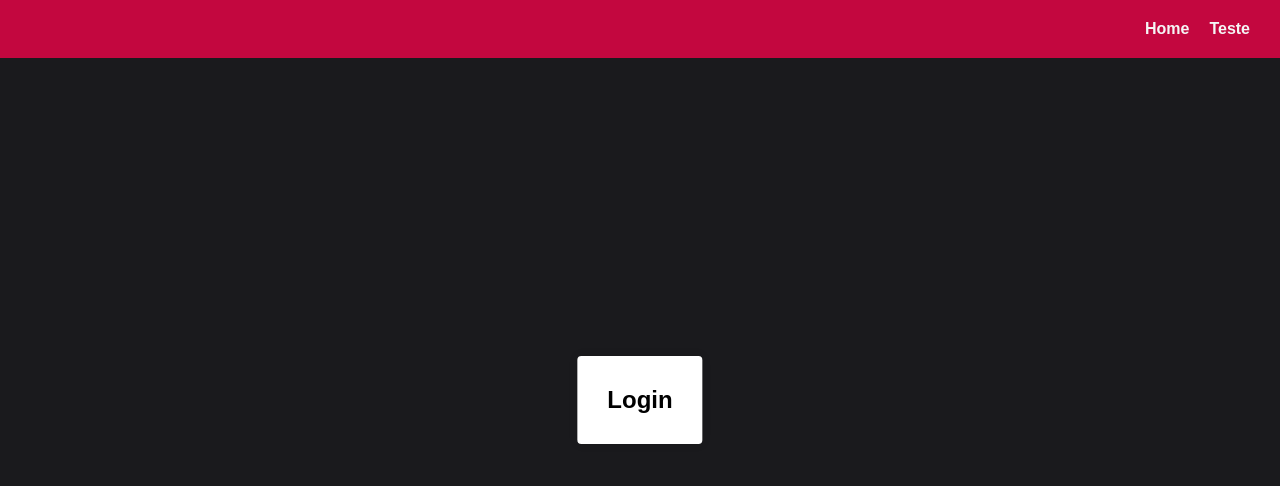
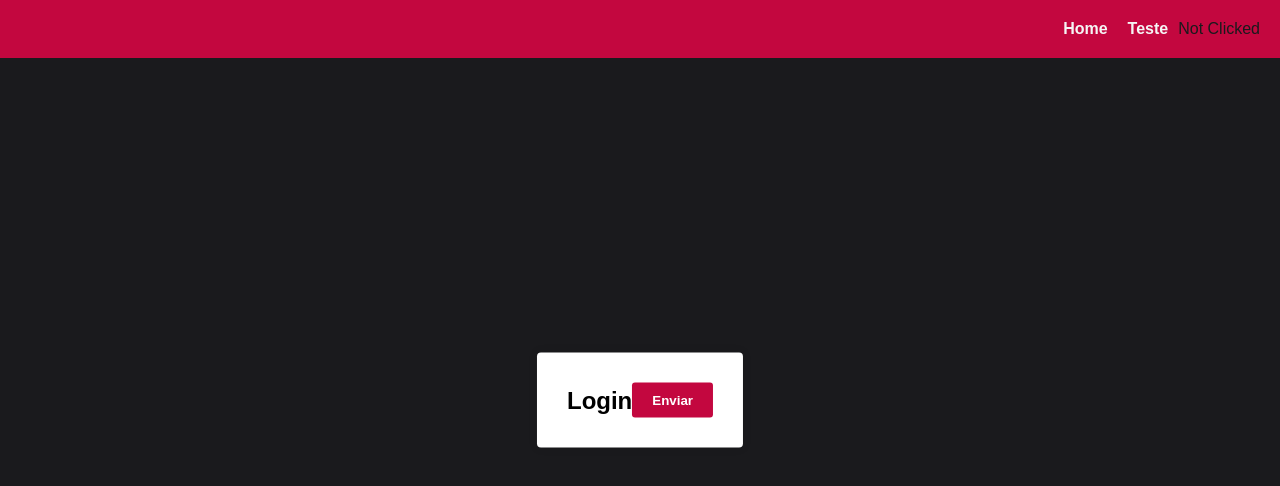
Before and after one commit to leo-prata/escola, a React (Create React App) app: page / in a window 1280 px wide. Shown: the top 486 px of the page. Built offline with nearby package versions, Linux system fonts and the light colour scheme.

Commit message:
initial redux

```diff
--- a/package.json
+++ b/package.json
@@ -13,9 +13,11 @@
     "react": "^18.3.1",
     "react-dom": "^18.3.1",
     "react-icons": "^5.2.1",
+    "react-redux": "^9.1.2",
     "react-router-dom": "^5.2.0",
     "react-scripts": "5.0.1",
     "react-toastify": "^10.0.5",
+    "redux": "^5.0.1",
     "styled-components": "^6.1.11",
     "web-vitals": "^2.1.4"
   },
--- a/src/App.js
+++ b/src/App.js
@@ -1,7 +1,9 @@
 import React from 'react';
 import { Router } from 'react-router-dom'
 import { ToastContainer } from 'react-toastify';
+import { Provider } from 'react-redux';
 
+import store from './store';
 import history from '../src/services/history';
 import GlobalStyle from './styles/GlobalStyles';
 import Header from './components/Header';
@@ -9,12 +11,14 @@ import Routes from './routes';
 
 function App() {
   return (
+      <Provider store={store}>
         <Router history={history}>
           <Header />
           <Routes />
           <GlobalStyle />
           <ToastContainer autoClose={2500} className="toast-container" />
         </Router>
+      </Provider>
   );
 }
 
--- a/src/components/Header/index.js
+++ b/src/components/Header/index.js
@@ -1,12 +1,15 @@
 import React from 'react';
 import { Nav } from './styled';
-import { Link } from 'react-router-dom'
+import { Link } from 'react-router-dom';
+import { useSelector } from 'react-redux';
 
 export default function Header(){
+    const buttonClicked = useSelector(state => state.buttonClick); // " state.buttonClick " vindo do Store
     return(
         <Nav>
             <Link to='/'>Home</Link>
             <Link to='/teste'>Teste</Link>
+            {buttonClicked ? 'Clicked' : 'Not Clicked'}
         </Nav>
     );
 }
--- a/src/pages/Login/index.js
+++ b/src/pages/Login/index.js
@@ -1,14 +1,28 @@
 import React from 'react';
+import { useDispatch } from 'react-redux'
 
 import { Container } from '../../styles/GlobalStyles';
 import { Title } from './styled';
 
 export default function Login(){
+    const dispatch = useDispatch();
+
+    function handleClick(e){
+        e.preventDefault();
+        dispatch({
+            type: 'BUTTON_CLICK',
+        });
+    }
+
     return (
         <Container>
         <Title>
             Login
         </Title>
+        <br />
+        <button type='button' onClick={handleClick}>
+            Enviar
+        </button>
         </Container>
     );
 }
--- /dev/null
+++ b/src/store/index.js
@@ -0,0 +1,21 @@
+import { legacy_createStore as createStore } from 'redux';
+
+const initialState = {
+    buttonClick: false,
+}
+
+const reducer = (state = initialState, action) => {
+    switch(action.type){
+        case 'BUTTON_CLICK':
+            const newState = { ...state};
+            newState.buttonClick = !newState.buttonClick;
+            return newState;
+
+        default:
+            return state;
+    }
+}
+
+const store = createStore(reducer);
+
+export default store;
```
Also changed, not shown: 1 other file (tests, documents, lock files or other folders). Lines whose indentation alone changed are shown as unchanged.
